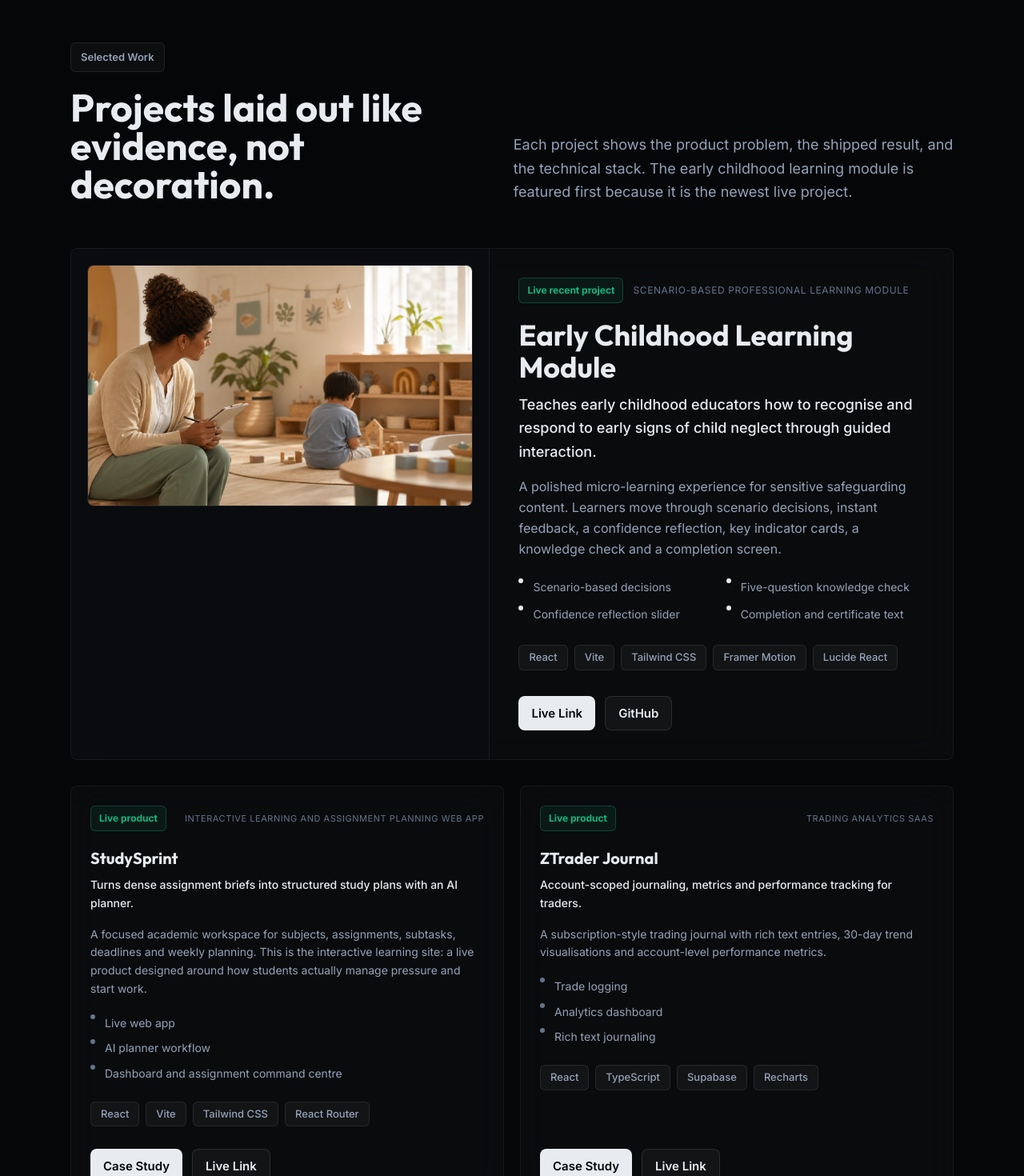
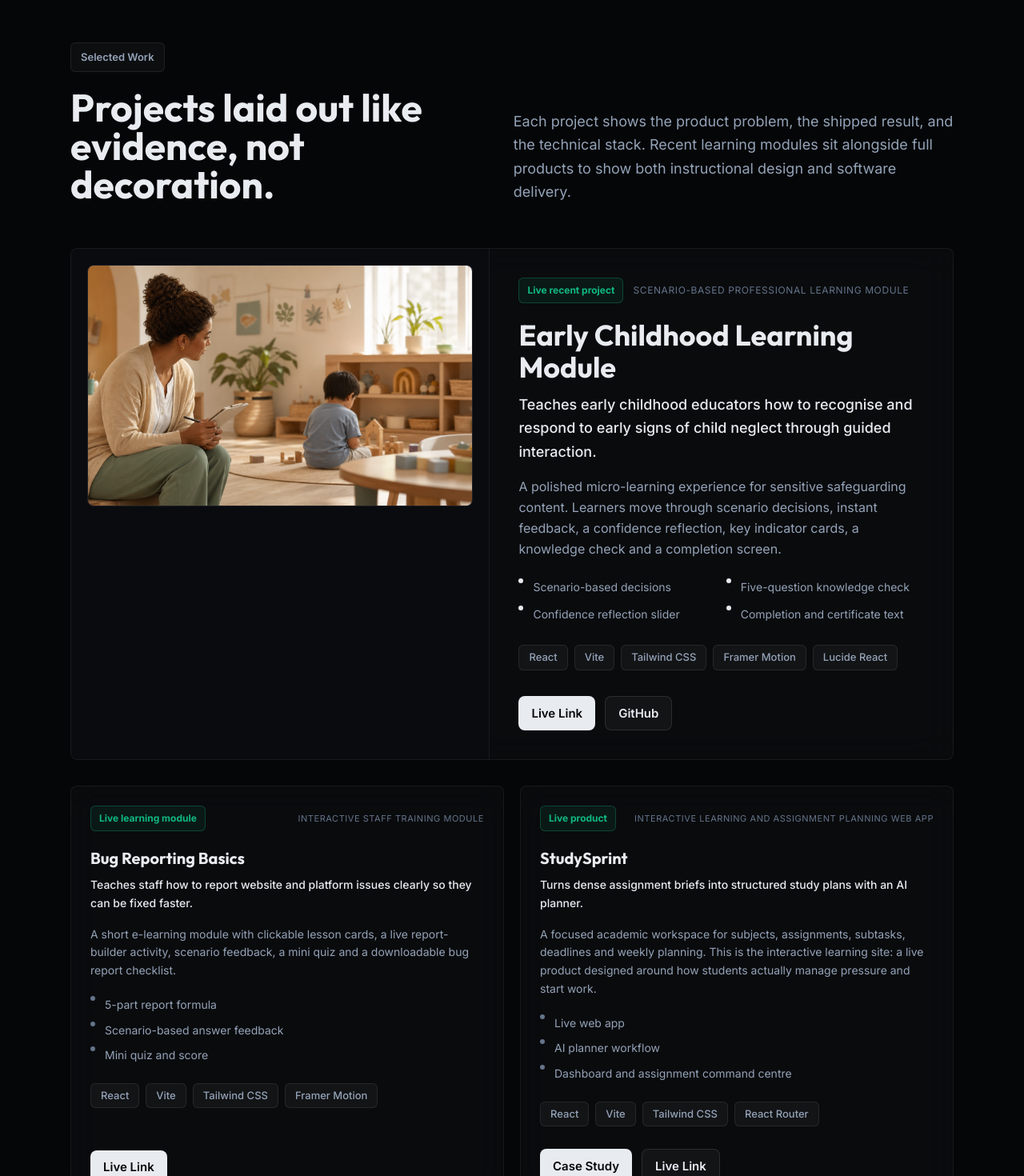
Before and after one commit to MrZoder/2026-Portfolio, a React (Vite) app: page / in a window 1280 px wide. Shown: the part 1820-3290 px from the top of the page at 80% size. Built offline with nearby package versions, Linux system fonts and the light colour scheme.

Commit message:
Add bug reporting learning module project

```diff
--- a/src/components/FeaturedProjects.jsx
+++ b/src/components/FeaturedProjects.jsx
@@ -15,6 +15,18 @@ const projects = [
         proof: ['Scenario-based decisions', 'Five-question knowledge check', 'Confidence reflection slider', 'Completion and certificate text'],
         tech: ['React', 'Vite', 'Tailwind CSS', 'Framer Motion', 'Lucide React'],
         screenshot: '/screenshots/early-childhood/learning-hero.png',
+    },
+    {
+        id: 'bug-reporting-basics',
+        name: 'Bug Reporting Basics',
+        liveUrl: 'https://bugreportlearning.netlify.app/',
+        type: 'Interactive staff training module',
+        status: 'Live learning module',
+        outcome: 'Teaches staff how to report website and platform issues clearly so they can be fixed faster.',
+        description:
+            'A short e-learning module with clickable lesson cards, a live report-builder activity, scenario feedback, a mini quiz and a downloadable bug report checklist.',
+        proof: ['5-part report formula', 'Scenario-based answer feedback', 'Mini quiz and score', 'Downloadable checklist'],
+        tech: ['React', 'Vite', 'Tailwind CSS', 'Framer Motion'],
     },
     {
         id: 'studysprint',
@@ -207,7 +219,7 @@ export default function FeaturedProjects() {
                             Projects laid out like evidence, not decoration.
                         </h2>
                         <p className="text-text-secondary text-lg leading-relaxed">
-                            Each project shows the product problem, the shipped result, and the technical stack. The early childhood learning module is featured first because it is the newest live project.
+                            Each project shows the product problem, the shipped result, and the technical stack. Recent learning modules sit alongside full products to show both instructional design and software delivery.
                         </p>
                     </div>
                 </div>
```
